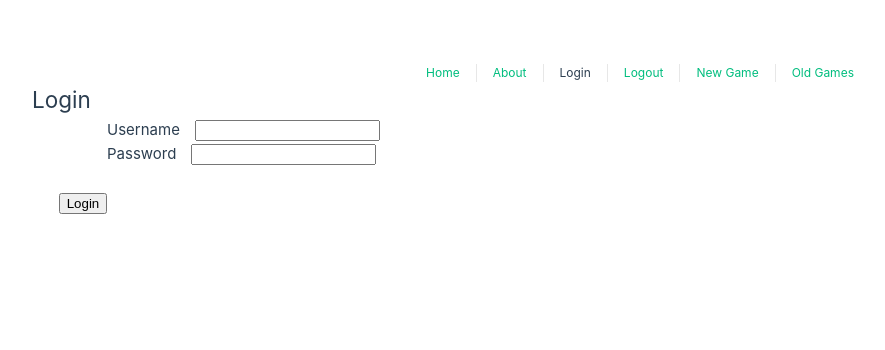
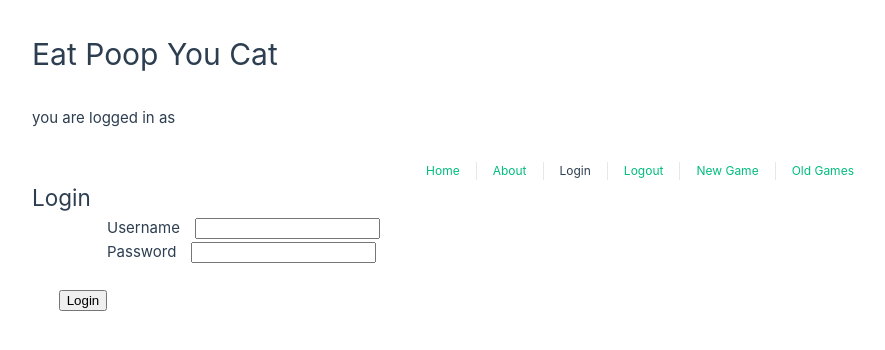
Before and after one commit to JamesOsborn-SE/epyc-web, a Vue app in the folder frontend/: page /login in a window 1280 px wide. Shown: the top 350 px of the page, without its empty margins (0-885 px from the left). Built offline with nearby package versions, Linux system fonts and the light colour scheme.

Commit message:
add username and App title to top of the page

```diff
--- a/frontend/src/App.vue
+++ b/frontend/src/App.vue
@@ -1,10 +1,14 @@
 <script setup lang="ts">
 import { RouterLink, RouterView } from 'vue-router'
+import { useAuth } from './stores/auth';
+const userStore = useAuth()
 </script>
 
 <template>
   <header>
     <div>
+      <h1>Eat Poop You Cat</h1>
+      <p> you are logged in as {{ userStore.username }}</p>
       <nav>
         <RouterLink to="/">Home</RouterLink>
         <RouterLink to="/about">About</RouterLink>
--- a/frontend/src/stores/auth.ts
+++ b/frontend/src/stores/auth.ts
@@ -9,6 +9,7 @@ export const useAuth = defineStore('auth', {
       return JSON.parse(localStorage.getItem('auth')!!)
     } else {
       return {
+        username: null,
         accessToken: null,
         refreshToken: null,
         refreshTokenTimeout: null,
@@ -48,6 +49,7 @@ export const useAuth = defineStore('auth', {
           password: password
         }
       )
+      this.username = username
       this.accessToken = response.data.access
       this.refreshToken = response.data.refresh
       this.startRefreshTokenTimer()
```
